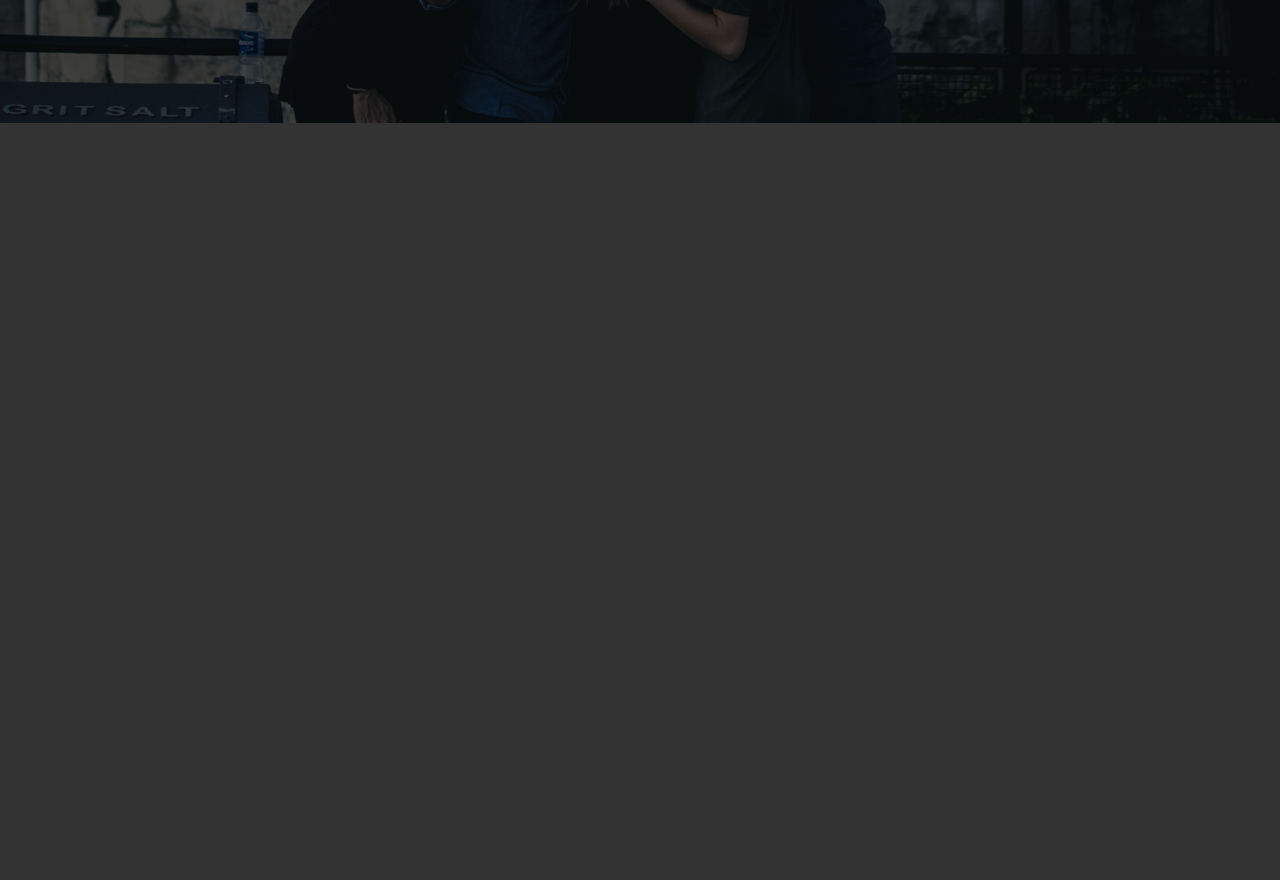
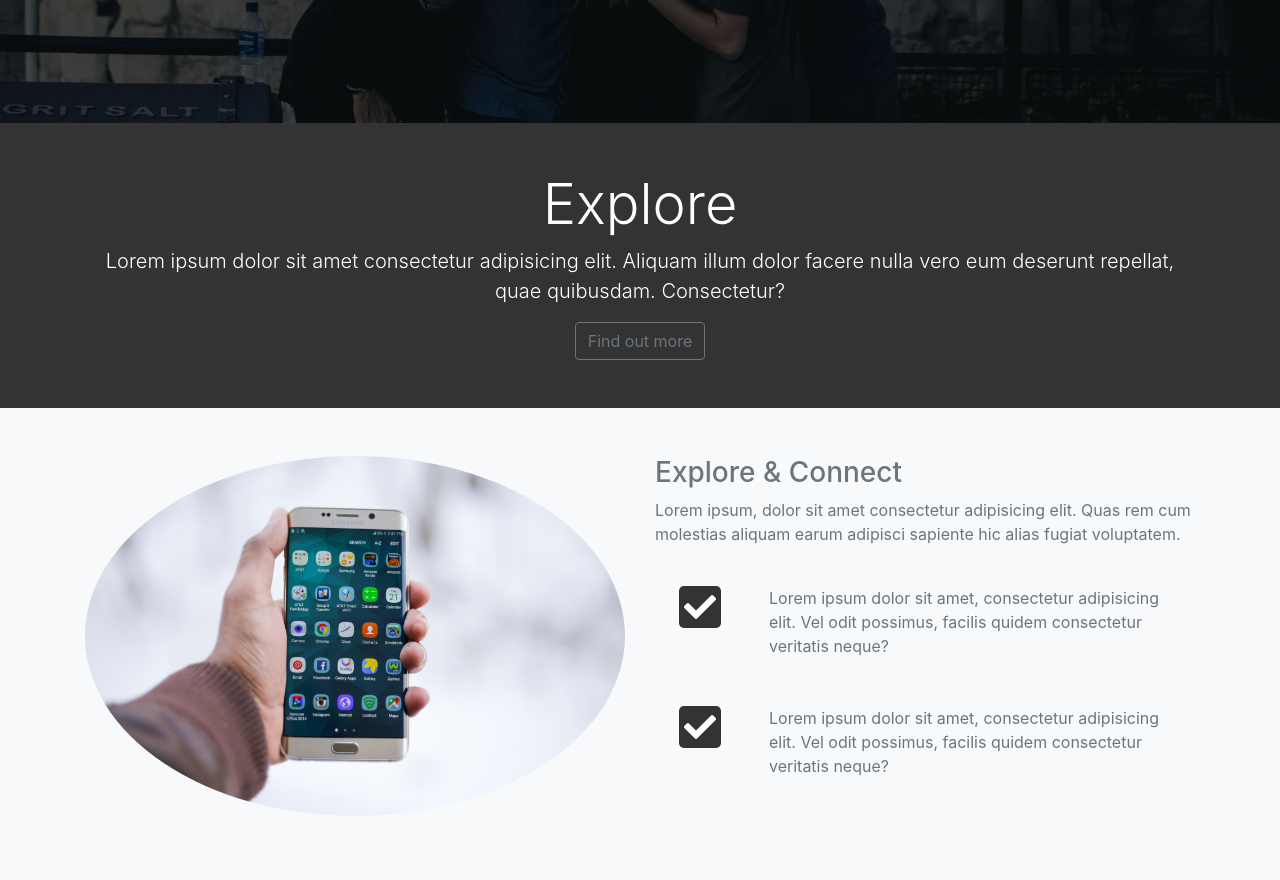
Before and after one commit to dievri/looplab, a plain HTML site: page index.html in a window 1280 px wide. Shown: the part 577-1457 px from the top of the page. Before the commit the page ends 800 px from the top, so only its background shows below. Drawn offline with nearby package versions, Linux system fonts and the light colour scheme.

Commit message:
add explore section

```diff
--- a/css/style.css
+++ b/css/style.css
@@ -39,3 +39,11 @@ body {
   padding: 5px;
   border-radius: 5px;
 }
+
+#explore-section .fas,
+#share-section .fas {
+  background: #333;
+  color: #fff;
+  padding: 5px;
+  border-radius: 5px;
+}
--- a/index.html
+++ b/index.html
@@ -135,6 +135,66 @@
       </div>
     </header>
 
+    <!-- EXPLORE HEAD -->
+
+    <section id="explore-head-section">
+      <div class="container">
+        <div class="row">
+          <div class="col text-center py-5">
+            <h1 class="display-4">Explore</h1>
+            <p class="lead">
+              Lorem ipsum dolor sit amet consectetur adipisicing elit. Aliquam
+              illum dolor facere nulla vero eum deserunt repellat, quae
+              quibusdam. Consectetur?
+            </p>
+            <a href="" class="btn btn-outline-secondary">Find out more</a>
+          </div>
+        </div>
+      </div>
+    </section>
+
+    <!-- EXPLORE SECTION -->
+
+    <section id="explore-section" class="bg-light text-muted py-5">
+      <div class="container">
+        <div class="row">
+          <div class="col-md-6">
+            <img
+              src="img/explore-section1.jpg"
+              alt=""
+              class="img-fluid mb-3 rounded-circle"
+            />
+          </div>
+          <div class="col-md-6">
+            <h3>Explore & Connect</h3>
+            <p>
+              Lorem ipsum, dolor sit amet consectetur adipisicing elit. Quas rem
+              cum molestias aliquam earum adipisci sapiente hic alias fugiat
+              voluptatem.
+            </p>
+            <div class="d-flex">
+              <div class="p-4 align-self-start">
+                <i class="fas fa-check fa-2x"></i>
+              </div>
+              <div class="p-4 align-self-end">
+                Lorem ipsum dolor sit amet, consectetur adipisicing elit. Vel
+                odit possimus, facilis quidem consectetur veritatis neque?
+              </div>
+            </div>
+            <div class="d-flex">
+                    <div class="p-4 align-self-start">
+                      <i class="fas fa-check fa-2x"></i>
+                    </div>
+                    <div class="p-4 align-self-end">
+                      Lorem ipsum dolor sit amet, consectetur adipisicing elit. Vel
+                      odit possimus, facilis quidem consectetur veritatis neque?
+                    </div>
+                  </div>
+          </div>
+        </div>
+      </div>
+    </section>
+
     <script src="https://ajax.googleapis.com/ajax/libs/jquery/3.3.1/jquery.min.js"></script>
     <script
       src="https://cdnjs.cloudflare.com/ajax/libs/popper.js/1.14.7/umd/popper.min.js"
```
